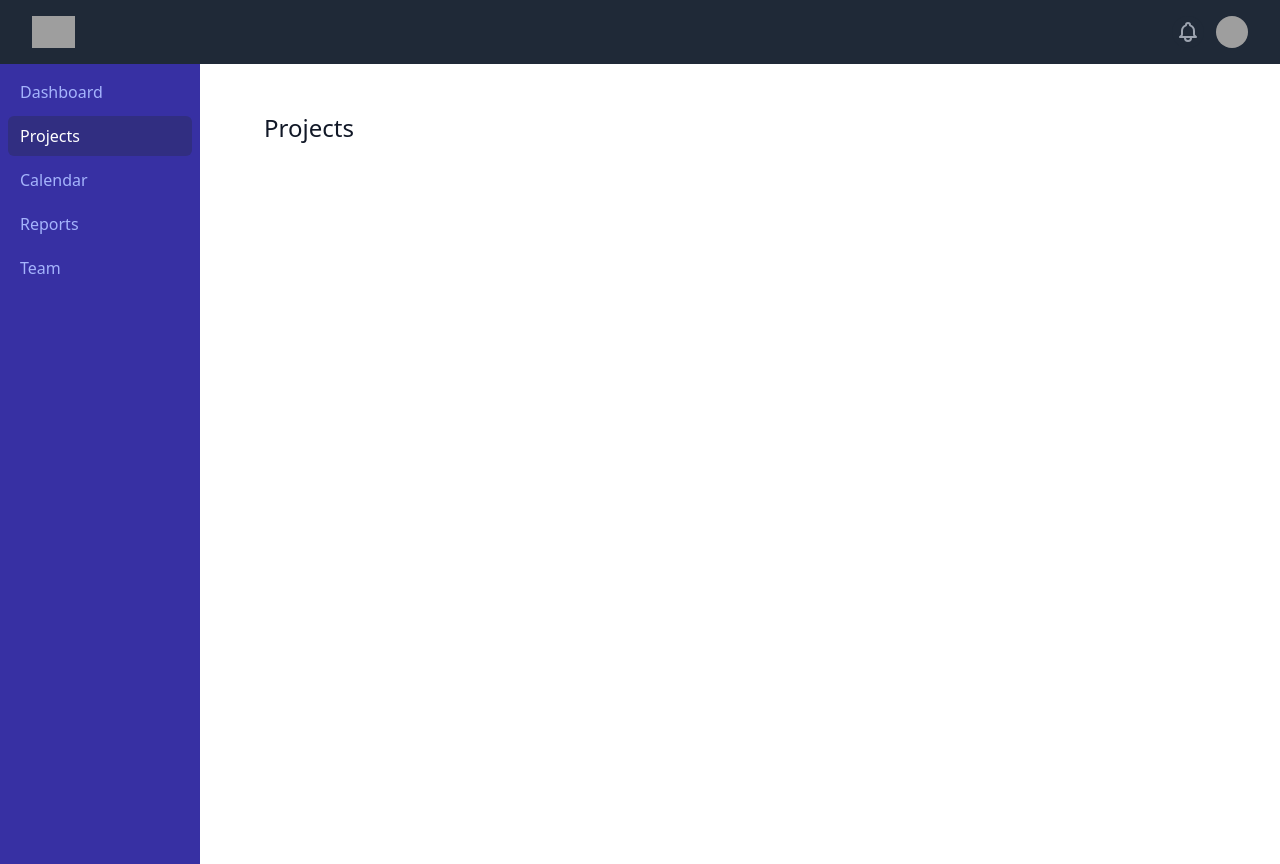
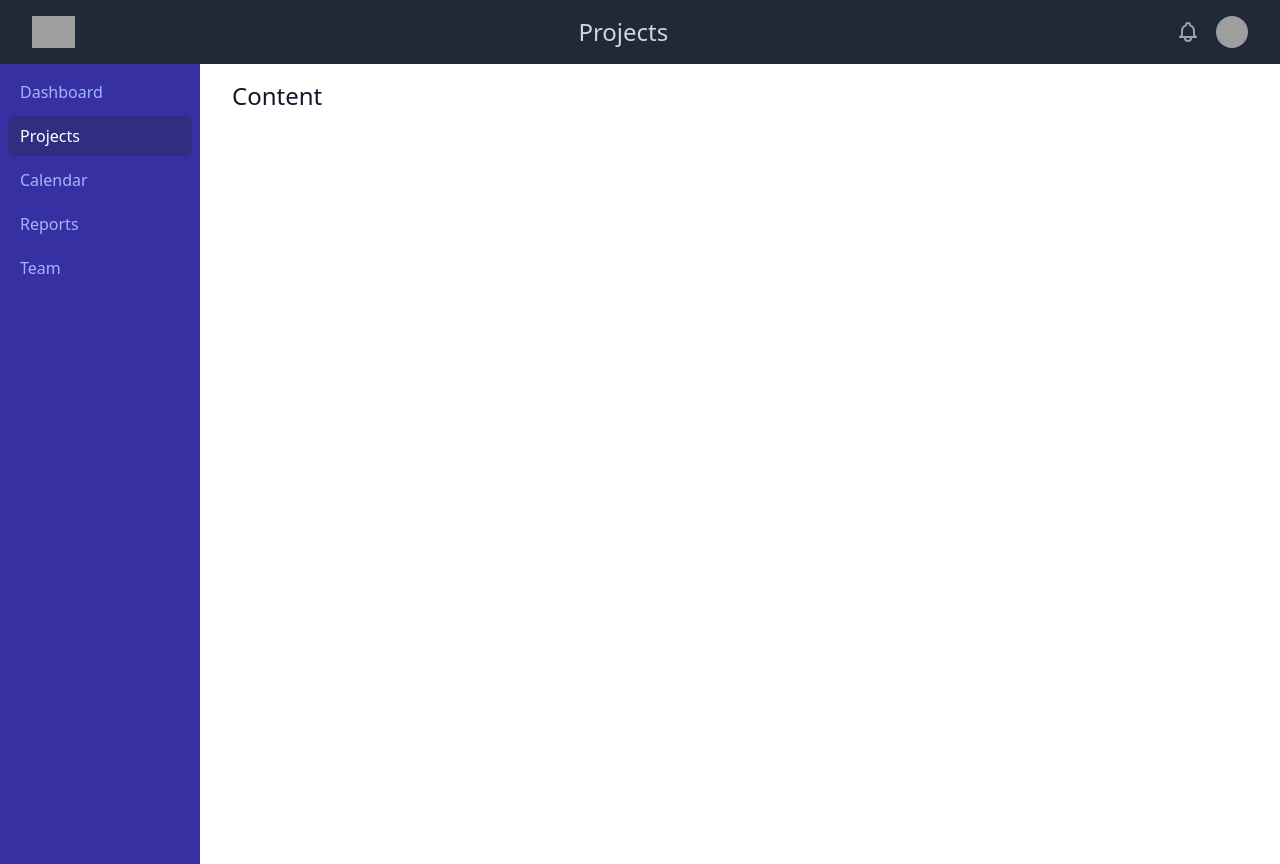
Before and after one commit to ks217/reactwind-admin-shell, a React (Create React App) app: page /projects in a window 1280 px wide. Built offline with nearby package versions, Linux system fonts and the light colour scheme; grey boxes are pictures that could not be loaded.

Commit message:
Show header in top nav using prop drilling. Tried with a switch route but didnt work :(

```diff
--- a/src/App.js
+++ b/src/App.js
@@ -9,6 +9,7 @@ import {
   Link,
 } from 'react-router-dom';
 import Layout from './components/Layout';
+
 function App() {
   return (
     <Router>
@@ -16,12 +17,12 @@ function App() {
         <Redirect exact from="/" to="/login" />
         <Route exact path="/login" component={Login}></Route>
         <Route exact path="/dashboard">
-          <Layout>
+          <Layout header="Dashboard">
             <Dashboard />
           </Layout>
         </Route>
         <Route exact path="/projects">
-          <Layout>
+          <Layout header="Projects">
             <Project />
           </Layout>
         </Route>
--- a/src/components/Layout.js
+++ b/src/components/Layout.js
@@ -4,7 +4,7 @@ import Sidebar from './Sidebar';
 const Layout = (props) => {
   return (
     <div className="min-h-screen">
-      <TopNav />
+      <TopNav header={props.header} />
       <div className="flex flex-row min-h-full">
         <Sidebar />
         <div className="maincontent sm:ml-mysidebar h-full px-8 pt-4">
--- a/src/components/Sidebar.js
+++ b/src/components/Sidebar.js
@@ -1,36 +1,15 @@
 import React from 'react';
 import { NavLink } from 'react-router-dom';
+import navigationLinks from '../utils/navigationLinks';
 export default function Sidebar() {
-  const sidebarLinks = [
-    {
-      label: 'Dashboard',
-      link: 'dashboard',
-    },
-    {
-      label: 'Projects',
-      link: 'projects',
-    },
-    {
-      label: 'Calendar',
-      link: 'calendar',
-    },
-    {
-      label: 'Reports',
-      link: 'reports',
-    },
-    {
-      label: 'Team',
-      link: 'team',
-    },
-  ];
   return (
     <>
       <aside className="absolute h-full hidden sm:block w-mysidebar bg-indigo-800">
         <div className="flex flex-col space-y-1 p-2 text-left text-indigo-300">
-          {sidebarLinks.map((item) => {
+          {navigationLinks.map((item) => {
             return (
               <NavLink
-                to={'/' + item.link}
+                to={item.link}
                 activeClassName="rounded-md bg-indigo-900 text-white"
                 className="hover:bg-indigo-900 hover:text-white block px-3 py-2 rounded-md text-base font-medium"
                 key={item.link}
--- a/src/components/TopNav.js
+++ b/src/components/TopNav.js
@@ -1,6 +1,7 @@
 import React, { useState } from 'react';
-
-const TopNav = () => {
+// import navigationLinks from '../utils/navigationLinks';
+// import { BrowserRouter as Router, Switch, Route } from 'react-router-dom';
+const TopNav = (props) => {
   const [userMenu, setUserMenu] = useState(false);
   /**
    * Used to show hide user dropdown menu
@@ -65,7 +66,7 @@ const TopNav = () => {
           <div className="flex-1 flex items-center justify-center sm:items-stretch sm:justify-start">
             <div className="flex-shrink-0 flex items-center">
               <img
-                className="block lg:hidden h-8 w-auto"
+                className="hidden sm:block lg:hidden h-8 w-auto"
                 src="https://tailwindui.com/img/logos/workflow-mark-indigo-500.svg"
                 alt="Workflow"
               />
@@ -74,6 +75,33 @@ const TopNav = () => {
                 src="https://tailwindui.com/img/logos/workflow-logo-indigo-500-mark-white-text.svg"
                 alt="Workflow"
               />
+            </div>
+            <div className="flex-grow text-center sm:ml-6">
+              {props.header ? (
+                <span className="text-gray-300 text-white px-3 py-2 text-2xl font-medium">
+                  {props.header}
+                </span>
+              ) : (
+                ''
+              )}
+              {/* <Router>
+                <Switch>
+                  {navigationLinks.map((item, index) => {
+                    console.log(index, item.link, item.label);
+                    return (
+                      <Route
+                        key={index}
+                        path={item.link}
+                        render={() => (
+                          <span className="text-gray-300 text-white px-3 py-2 text-2xl font-medium">
+                            {item.label}
+                          </span>
+                        )}
+                      />
+                    );
+                  })}
+                </Switch>
+              </Router> */}
             </div>
           </div>
           <div className="absolute inset-y-0 right-0 flex items-center pr-2 sm:static sm:inset-auto sm:ml-6 sm:pr-0">
--- a/src/pages/Dashboard.js
+++ b/src/pages/Dashboard.js
@@ -1,5 +1,5 @@
 import React from 'react';
 const Dashboard = () => {
-  return <h2 className="text-left text-2xl text-gray-900">Dashboard</h2>;
+  return <h2 className="text-left text-2xl text-gray-900">Content</h2>;
 };
 export default Dashboard;
--- a/src/pages/Project.js
+++ b/src/pages/Project.js
@@ -1,5 +1,5 @@
 import React from 'react';
 const Project = () => {
-  return <h2 className="text-left text-2xl text-gray-900 p-8">Projects</h2>;
+  return <h2 className="text-left text-2xl text-gray-900">Content</h2>;
 };
 export default Project;
--- /dev/null
+++ b/src/utils/navigationLinks.js
@@ -0,0 +1,23 @@
+const navigationLinks = [
+  {
+    label: 'Dashboard',
+    link: '/dashboard',
+  },
+  {
+    label: 'Projects',
+    link: '/projects',
+  },
+  {
+    label: 'Calendar',
+    link: '/calendar',
+  },
+  {
+    label: 'Reports',
+    link: '/reports',
+  },
+  {
+    label: 'Team',
+    link: '/team',
+  },
+];
+export default navigationLinks;
```
